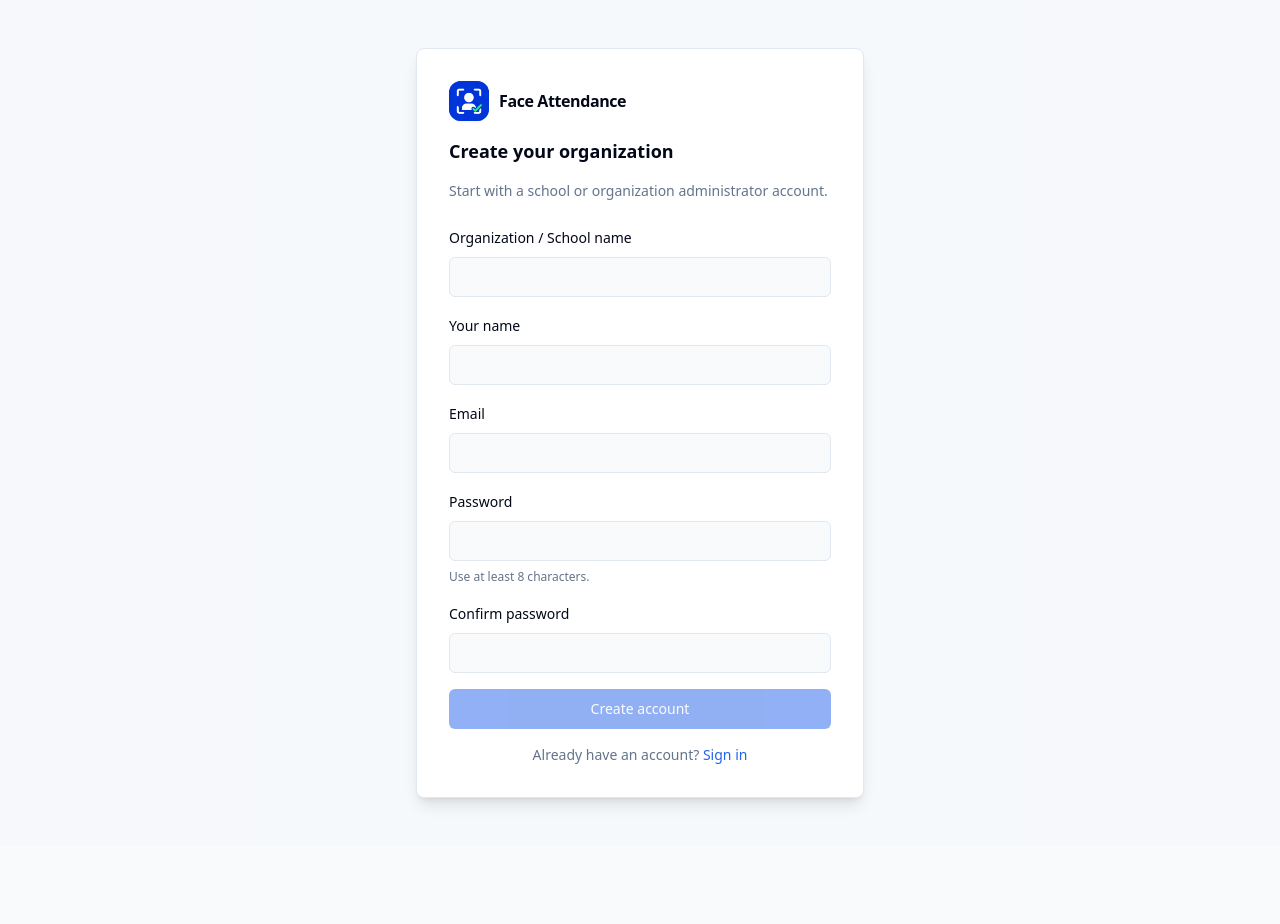
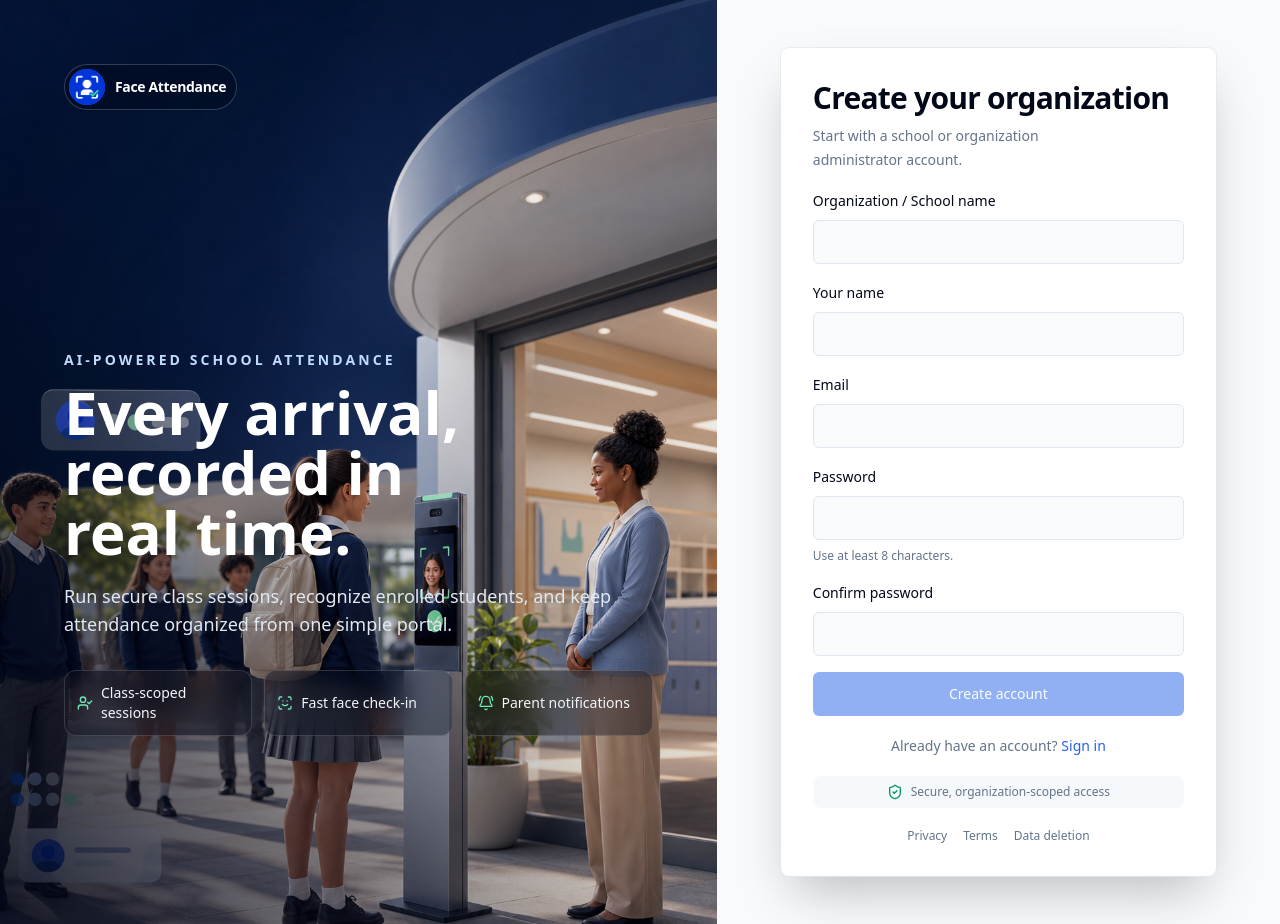
Before and after one commit to AbdullahArif17/Face-Detector, a Next.js app in the folder face-attendance/frontend/: page /signup in a window 1280 px wide. Before the commit the page ends 846 px from the top, so only its background shows below. Built offline with nearby package versions, Linux system fonts and the light colour scheme; no server answers.

Commit message:
feat: implement organization signup page with registration form and validation

```diff
--- a/face-attendance/frontend/src/app/(auth)/signup/page.tsx
+++ b/face-attendance/frontend/src/app/(auth)/signup/page.tsx
@@ -1,7 +1,9 @@
 "use client";
 
+import { BellRing, LoaderCircle, ScanFace, ShieldCheck, UserCheck } from "lucide-react";
+import Image from "next/image";
 import Link from "next/link";
-import { useState } from "react";
+import { type KeyboardEvent, useState } from "react";
 
 import { BrandLogo } from "@/components/brand-logo";
 import { Button } from "@/components/ui/button";
@@ -10,6 +12,12 @@ import { Input } from "@/components/ui/input";
 import { useAuth } from "@/context/AuthContext";
 import { signupRequest } from "@/lib/api";
 import { getApiErrorMessage } from "@/lib/errors";
+
+const PRODUCT_BENEFITS = [
+  { icon: UserCheck, label: "Class-scoped sessions" },
+  { icon: ScanFace, label: "Fast face check-in" },
+  { icon: BellRing, label: "Parent notifications" },
+] as const;
 
 export default function SignupPage() {
   const { login } = useAuth();
@@ -50,6 +58,12 @@ export default function SignupPage() {
     }
   }
 
+  function handleKeyDown(event: KeyboardEvent<HTMLDivElement>): void {
+    if (event.key === "Enter" && !isSubmitting) {
+      void handleSignup();
+    }
+  }
+
   const isInvalid =
     !companyName ||
     !name ||
@@ -60,17 +74,72 @@ export default function SignupPage() {
 
 
   return (
-    <main className="flex min-h-dvh items-center justify-center bg-muted/30 px-4 py-8 sm:py-12">
-      <Card className="w-full max-w-md shadow-lg">
-        <CardHeader className="space-y-4 px-5 pt-6 sm:px-8 sm:pt-8">
-          <BrandLogo markClassName="size-10" nameClassName="text-base" />
-          <CardTitle>Create your organization</CardTitle>
-          <p className="text-sm text-muted-foreground text-pretty">
+    <main className="min-h-dvh bg-background lg:grid lg:grid-cols-[minmax(0,1.12fr)_minmax(28rem,0.88fr)]">
+      <section className="relative min-h-[20rem] overflow-hidden bg-slate-950 sm:min-h-[24rem] lg:min-h-dvh">
+        <Image
+          src="/images/login-attendance-hero.png"
+          alt="Students checking in at a school attendance kiosk"
+          fill
+          priority
+          sizes="(min-width: 1024px) 56vw, 100vw"
+          className="object-cover object-[center_68%] lg:object-[center_58%]"
+        />
+        <div
+          className="absolute inset-0 bg-gradient-to-b from-slate-950/75 via-slate-950/5 to-slate-950/90 lg:bg-gradient-to-tr lg:from-slate-950/90 lg:via-slate-950/15 lg:to-transparent"
+          aria-hidden="true"
+        />
+
+        <div className="relative flex min-h-[20rem] flex-col justify-between p-4 text-white sm:min-h-[24rem] sm:p-8 lg:min-h-dvh lg:p-12 xl:p-16">
+          <div className="inline-flex w-fit rounded-full border border-white/20 bg-slate-950/35 py-1 pl-1 pr-2.5 shadow-sm backdrop-blur-md">
+            <BrandLogo
+              priority
+              markClassName="size-8 rounded-full sm:size-9"
+              nameClassName="text-xs text-white sm:text-sm"
+            />
+          </div>
+
+          <div className="max-w-2xl">
+            <p className="text-[0.65rem] font-semibold uppercase tracking-[0.18em] text-blue-200 sm:text-sm sm:tracking-[0.22em]">
+              AI-powered school attendance
+            </p>
+            <h1 className="mt-2 max-w-xl text-[1.65rem] font-bold leading-[1.12] text-balance min-[390px]:text-3xl sm:mt-3 sm:text-4xl sm:leading-tight lg:text-5xl xl:text-6xl">
+              Every arrival, recorded in real time.
+            </h1>
+            <p className="mt-2 max-w-xl text-[0.8125rem] leading-5 text-slate-200 text-pretty sm:mt-3 sm:text-base sm:leading-6 lg:mt-5 lg:text-lg">
+              Run secure class sessions, recognize enrolled students, and keep
+              attendance organized from one simple portal.
+            </p>
+
+            <div className="mt-6 hidden gap-3 sm:grid sm:grid-cols-3 lg:mt-8">
+              {PRODUCT_BENEFITS.map(({ icon: Icon, label }) => (
+                <div
+                  key={label}
+                  className="flex items-center gap-2 rounded-xl border border-white/15 bg-slate-950/35 px-3 py-3 text-xs font-medium text-slate-100 backdrop-blur-md lg:text-sm"
+                >
+                  <Icon aria-hidden="true" className="size-4 shrink-0 text-emerald-300" />
+                  {label}
+                </div>
+              ))}
+            </div>
+          </div>
+        </div>
+      </section>
+
+      <section className="relative flex items-center justify-center px-3 py-5 sm:px-8 sm:py-10 lg:px-10 lg:py-12 xl:px-16">
+        <Card className="w-full max-w-md border-0 bg-card shadow-lg ring-1 ring-border/70 sm:shadow-xl lg:shadow-2xl">
+          <CardHeader className="px-5 pb-3 pt-5 sm:px-8 sm:pb-4 sm:pt-8">
+            <div>
+              <h2 className="text-[1.65rem] font-bold tracking-tight sm:text-3xl">
+                Create your organization
+              </h2>
+              <p className="mt-1.5 text-sm leading-5 text-muted-foreground text-pretty sm:mt-2 sm:leading-6">
                 Start with a school or organization administrator account.
               </p>
+            </div>
           </CardHeader>
-        <CardContent className="space-y-4 px-5 pb-6 sm:px-8 sm:pb-8">
-          <div className="space-y-2">
+        <CardContent className="space-y-4 px-5 pb-5 sm:space-y-5 sm:px-8 sm:pb-8">
+          <div className="space-y-3.5 sm:space-y-4" onKeyDown={handleKeyDown}>
+            <div className="space-y-1.5 sm:space-y-2">
               <label className="text-sm font-medium" htmlFor="company-name">
                 Organization / School name
               </label>
@@ -79,9 +148,11 @@ export default function SignupPage() {
                 autoComplete="organization"
                 value={companyName}
                 onChange={(event) => setCompanyName(event.target.value)}
+                aria-invalid={Boolean(error)}
+                className="h-10 sm:h-11"
               />
             </div>
-          <div className="space-y-2">
+            <div className="space-y-1.5 sm:space-y-2">
               <label className="text-sm font-medium" htmlFor="name">
                 Your name
               </label>
@@ -90,9 +161,11 @@ export default function SignupPage() {
                 autoComplete="name"
                 value={name}
                 onChange={(event) => setName(event.target.value)}
+                aria-invalid={Boolean(error)}
+                className="h-10 sm:h-11"
               />
             </div>
-          <div className="space-y-2">
+            <div className="space-y-1.5 sm:space-y-2">
               <label className="text-sm font-medium" htmlFor="signup-email">
                 Email
               </label>
@@ -102,9 +175,11 @@ export default function SignupPage() {
                 autoComplete="email"
                 value={email}
                 onChange={(event) => setEmail(event.target.value)}
+                aria-invalid={Boolean(error)}
+                className="h-10 sm:h-11"
               />
             </div>
-          <div className="space-y-2">
+            <div className="space-y-1.5 sm:space-y-2">
               <label className="text-sm font-medium" htmlFor="signup-password">
                 Password
               </label>
@@ -114,12 +189,14 @@ export default function SignupPage() {
                 autoComplete="new-password"
                 value={password}
                 onChange={(event) => setPassword(event.target.value)}
+                aria-invalid={Boolean(error)}
+                className="h-10 sm:h-11"
               />
               <p className="text-xs text-muted-foreground">
                 Use at least 8 characters.
               </p>
             </div>
-          <div className="space-y-2">
+            <div className="space-y-1.5 sm:space-y-2">
               <label className="text-sm font-medium" htmlFor="confirm-password">
                 Confirm password
               </label>
@@ -129,29 +206,66 @@ export default function SignupPage() {
                 autoComplete="new-password"
                 value={confirmPassword}
                 onChange={(event) => setConfirmPassword(event.target.value)}
+                aria-invalid={Boolean(error)}
+                className="h-10 sm:h-11"
               />
             </div>
+
             {error ? (
-            <p className="text-sm text-red-600 text-pretty" role="alert">
+              <p
+                className="rounded-lg border border-red-200 bg-red-50 px-3 py-2.5 text-sm text-red-700 text-pretty"
+                role="alert"
+              >
                 {error}
               </p>
             ) : null}
+
             <Button
-            className="w-full"
+              className="h-10 w-full gap-2 sm:h-11"
               type="button"
               disabled={isSubmitting || isInvalid}
+              aria-busy={isSubmitting}
               onClick={() => void handleSignup()}
             >
+              {isSubmitting ? (
+                <LoaderCircle aria-hidden="true" className="size-4 animate-spin" />
+              ) : null}
               {isSubmitting ? "Creating account..." : "Create account"}
             </Button>
+          </div>
+
           <p className="text-center text-sm text-muted-foreground text-pretty">
             Already have an account?{" "}
             <Link className="font-medium text-primary hover:underline" href="/login">
               Sign in
             </Link>
           </p>
+
+          <div className="flex items-center justify-center gap-1.5 rounded-lg bg-muted/60 px-2.5 py-2 text-[0.6875rem] text-muted-foreground sm:gap-2 sm:px-3 sm:text-xs">
+            <ShieldCheck aria-hidden="true" className="size-4 text-emerald-600" />
+            Secure, organization-scoped access
+          </div>
+
+          <nav
+            aria-label="Legal"
+            className="flex flex-wrap justify-center gap-x-4 gap-y-2 text-xs text-muted-foreground"
+          >
+            <Link className="hover:text-foreground hover:underline" href="/privacy">
+              Privacy
+            </Link>
+            <Link className="hover:text-foreground hover:underline" href="/terms">
+              Terms
+            </Link>
+            <Link
+              className="hover:text-foreground hover:underline"
+              href="/data-deletion"
+            >
+              Data deletion
+            </Link>
+          </nav>
         </CardContent>
       </Card>
+      </section>
     </main>
   );
 }
```
Lines whose indentation alone changed are shown as unchanged.
